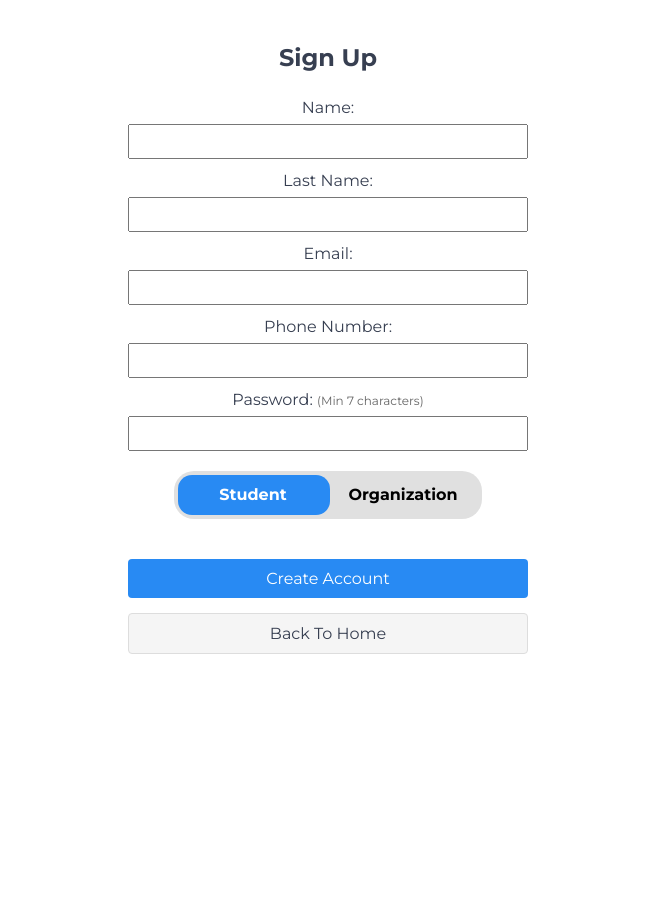
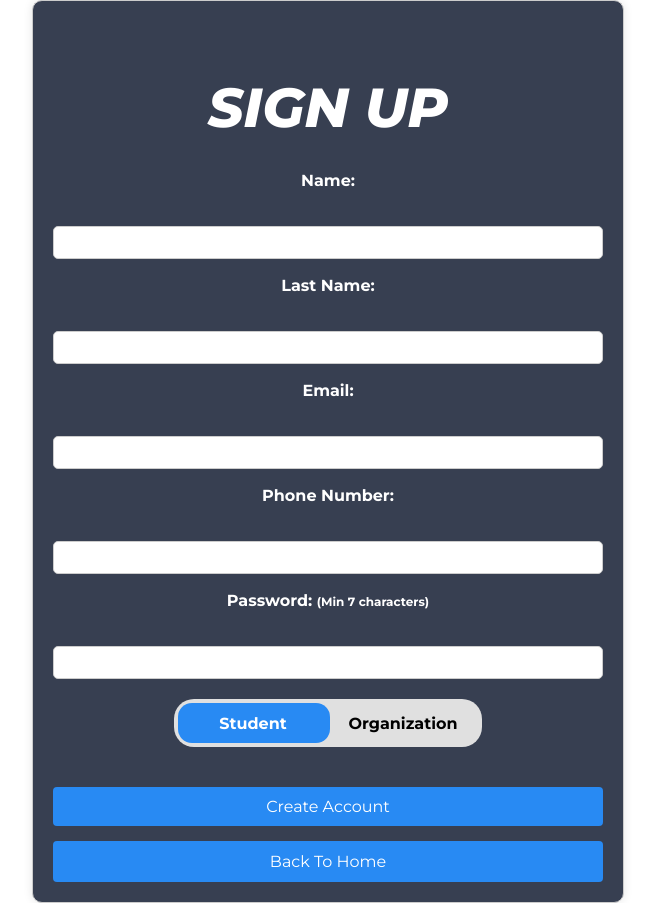
Before and after one commit to RenaudBernier/linkt, a React (Vite) app in the folder frontend/my-react-app/: page /signup in a window 1280 px wide. Shown: the whole page, without its empty margins (312-967 px from the left). Before the commit the page ends 800 px from the top, so only its background shows below. Built offline with nearby package versions, Linux system fonts and the light colour scheme.

Commit message:
Remade Sign Up Page Styling after overwritten changes

```diff
--- a/frontend/my-react-app/src/SignUp.css
+++ b/frontend/my-react-app/src/SignUp.css
@@ -8,13 +8,15 @@
   font-family: 'Montserrat';
   font-weight: 700;
   font-style: italic;
-  font-size: 60px;
+  font-size: 55px;
   animation: dissolveIn 2s;
 }
 
 .signup-container {
-    color: black;
-    max-width: 400px;
+    color: white;
+    background-color: #373f51;
+    font-weight: 600;
+    max-width: 550px;
     margin: auto;
     padding: 20px;
     border: 1px solid #ccc;
--- a/frontend/my-react-app/src/SignUp.tsx
+++ b/frontend/my-react-app/src/SignUp.tsx
@@ -2,7 +2,7 @@ import { useEffect, useState } from 'react';
 import { useNavigate } from 'react-router-dom';
 import { signUp } from './api/users.api';
 import { useAuth } from './contexts/AuthContext';
-import { Toolbar, Box, Typography } from "@mui/material";
+import { Toolbar, Box, Container, Typography } from "@mui/material";
 import './SignUp.css';
 
 export default function SignUp() {
@@ -76,8 +76,8 @@ export default function SignUp() {
     };
 
     return (
-        <div style={{ maxWidth: 400, margin: 'auto', padding: 20 }}>
-            <h2>Sign Up</h2>
+        <div className='signup-container'>
+            <h2 className='signuptitle'>SIGN UP</h2>
             {error && (
                 <div
                     style={{
@@ -93,7 +93,7 @@ export default function SignUp() {
                     {error}
                 </div>
             )}
-            <form onSubmit={handleSubmit}>
+            <form onSubmit={handleSubmit} className='signup-form'>
                 <div>
                     <label>Name:</label>
                     <br />
@@ -164,7 +164,7 @@ export default function SignUp() {
                 </div>
                 <div style={{ marginTop: 10, marginBottom: 20 }}>
                     <label>
-                        Password: <span style={{ fontSize: 12, color: '#666' }}>(Min 7 characters)</span>
+                        Password: <span style={{ fontSize: 12}}>(Min 7 characters)</span>
                     </label>
                     <br />
                     <input
@@ -285,8 +285,8 @@ export default function SignUp() {
                     marginTop: 15,
                     width: '100%',
                     padding: '10px',
-                    backgroundColor: '#f5f5f5',
-                    border: '1px solid #ddd',
+                    backgroundColor: '#288af3',
+                    color: 'white',
                     borderRadius: 4,
                     cursor: 'pointer'
                 }}
```
